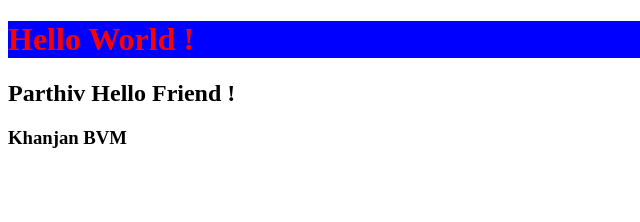
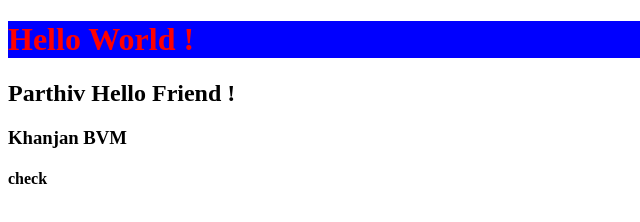
Before and after one commit to Parthiv1211/testing, a plain HTML site: page index.html in a window 1280 px wide. Shown: the full height of the page, 0-640 px from the left. Drawn offline with Linux system fonts and the light colour scheme.

Commit message:
H4 added

```diff
--- a/index.html
+++ b/index.html
@@ -11,5 +11,6 @@
      <h1>Hello World !</h1>
      <h2>Parthiv Hello Friend !</h2>
      <h3>Khanjan BVM</h3>
+     <h4>check</h4>
 </body>
 </html>
```
